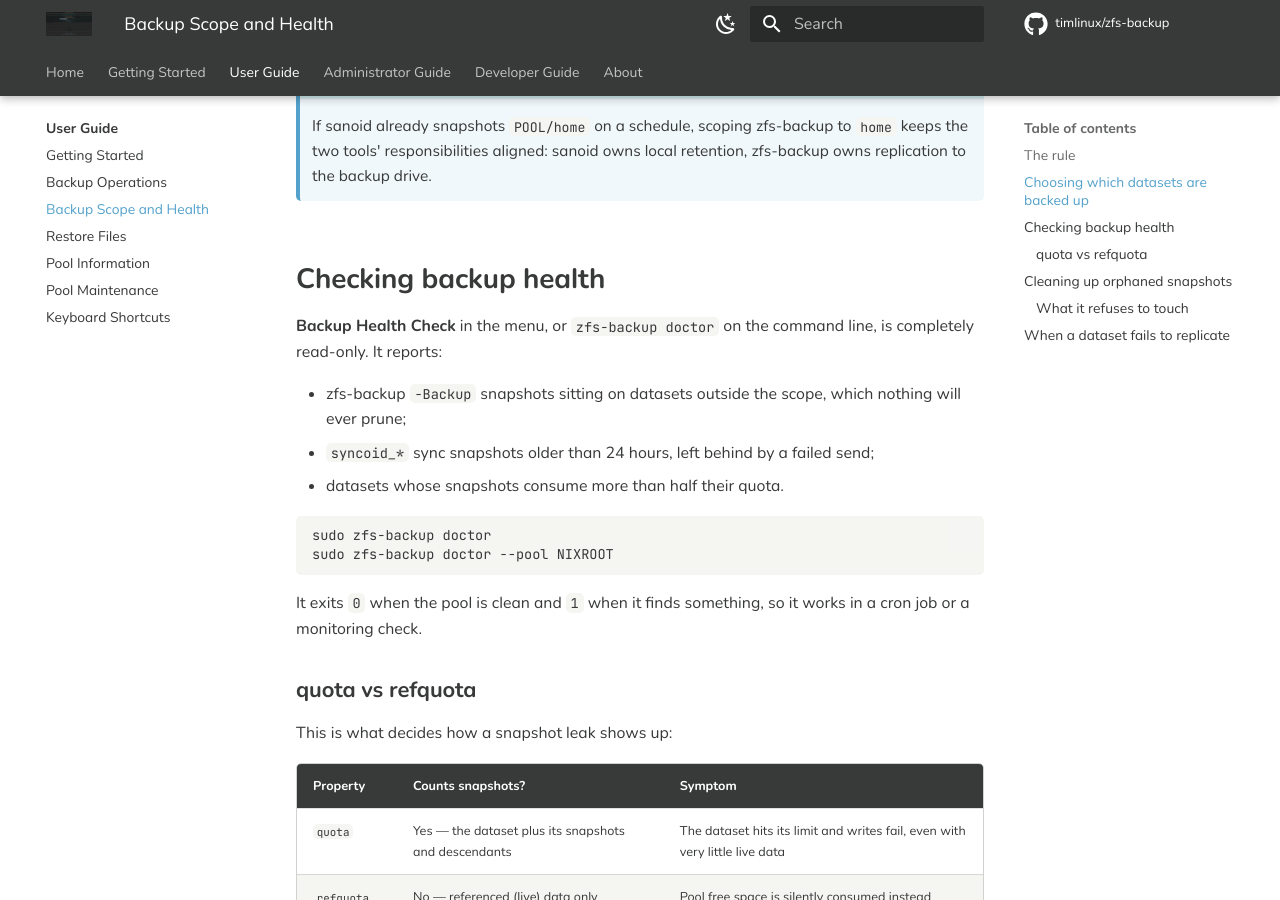
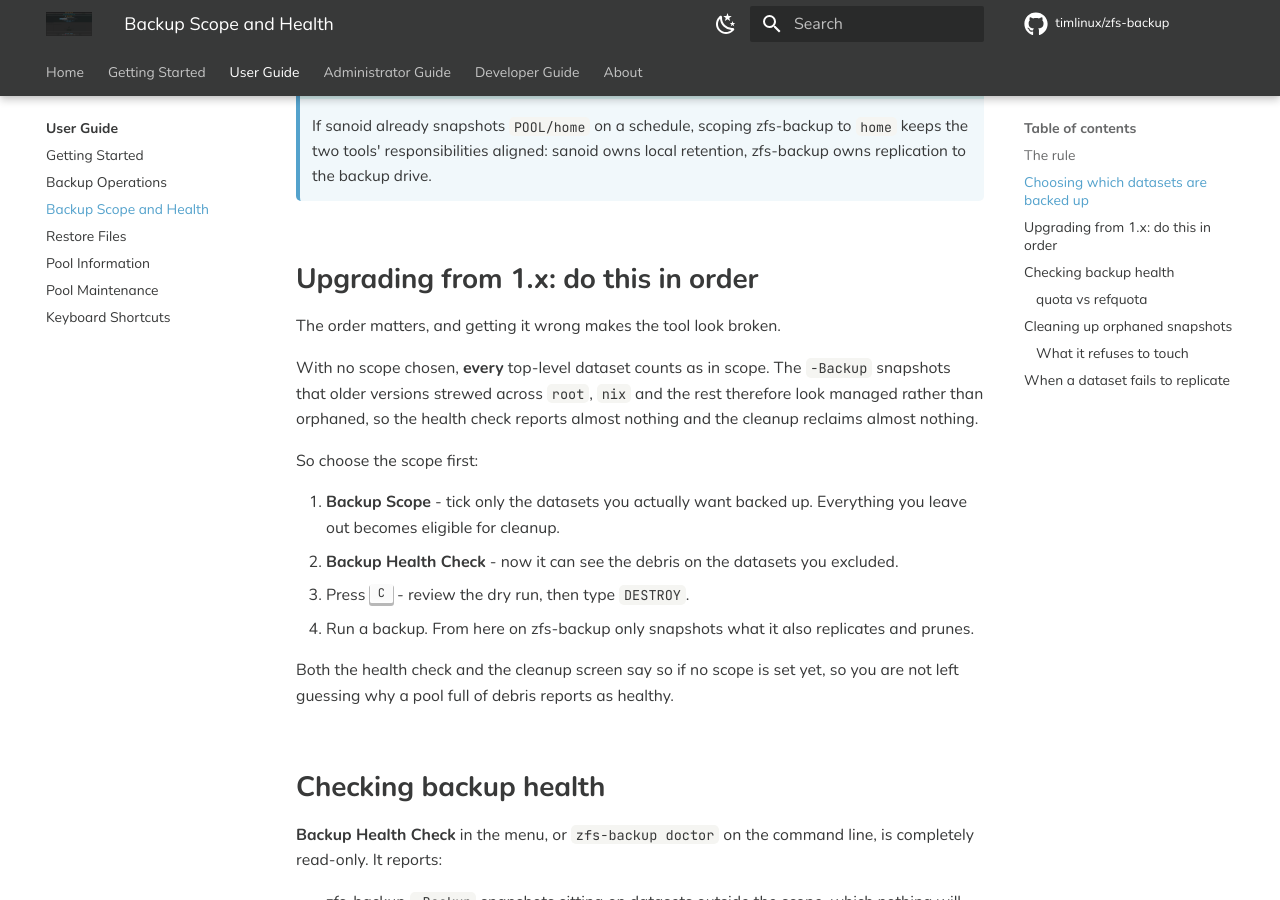
Before and after one commit to timlinux/zfs-backup, an MkDocs documentation site: the page built from docs/user-guide/backup-scope.md, in a window 1280 px wide and 900 px high, scrolled down 1638 px. Built offline with MkDocs 1.6.1 and Material for MkDocs 9.7.7, drawn with Linux system fonts in a browser that asks for light colours; emoji names are drawn with the system emoji font; comment, search, counter and statistics services are not loaded.

Commit message:
docs: spell out the scope-then-check-then-clean upgrade order

```diff
--- a/docs/user-guide/backup-scope.md
+++ b/docs/user-guide/backup-scope.md
@@ -60,6 +60,28 @@ you create later is still backed up.
     If sanoid already snapshots `POOL/home` on a schedule, scoping zfs-backup to
     `home` keeps the two tools' responsibilities aligned: sanoid owns local
     retention, zfs-backup owns replication to the backup drive.
+
+## Upgrading from 1.x: do this in order
+
+The order matters, and getting it wrong makes the tool look broken.
+
+With no scope chosen, **every** top-level dataset counts as in scope. The
+`-Backup` snapshots that older versions strewed across `root`, `nix` and the
+rest therefore look managed rather than orphaned, so the health check reports
+almost nothing and the cleanup reclaims almost nothing.
+
+So choose the scope first:
+
+1. **Backup Scope** - tick only the datasets you actually want backed up.
+   Everything you leave out becomes eligible for cleanup.
+2. **Backup Health Check** - now it can see the debris on the datasets you
+   excluded.
+3. Press ++c++ - review the dry run, then type `DESTROY`.
+4. Run a backup. From here on zfs-backup only snapshots what it also
+   replicates and prunes.
+
+Both the health check and the cleanup screen say so if no scope is set yet, so
+you are not left guessing why a pool full of debris reports as healthy.
 
 ## Checking backup health
 
```
Also changed, not shown: CHANGELOG.md (+7 -0 lines), README.md (+5 -1 lines).
